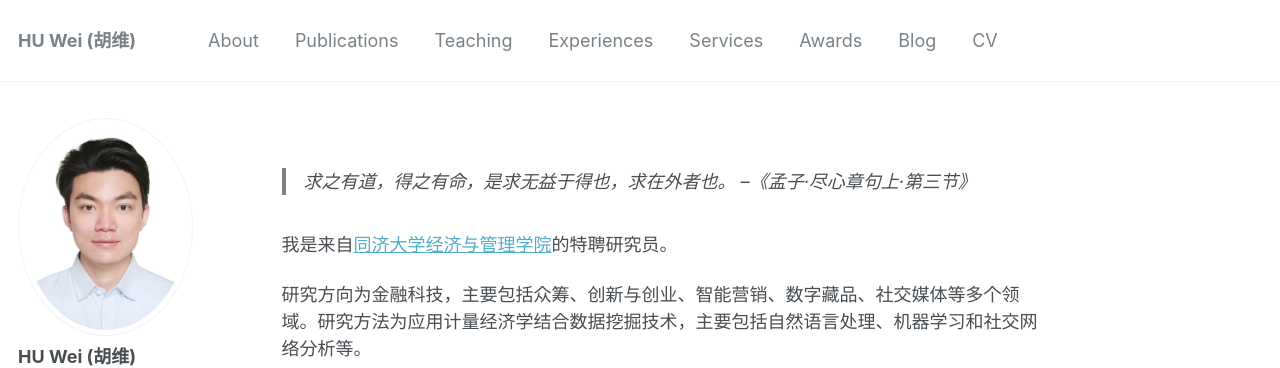
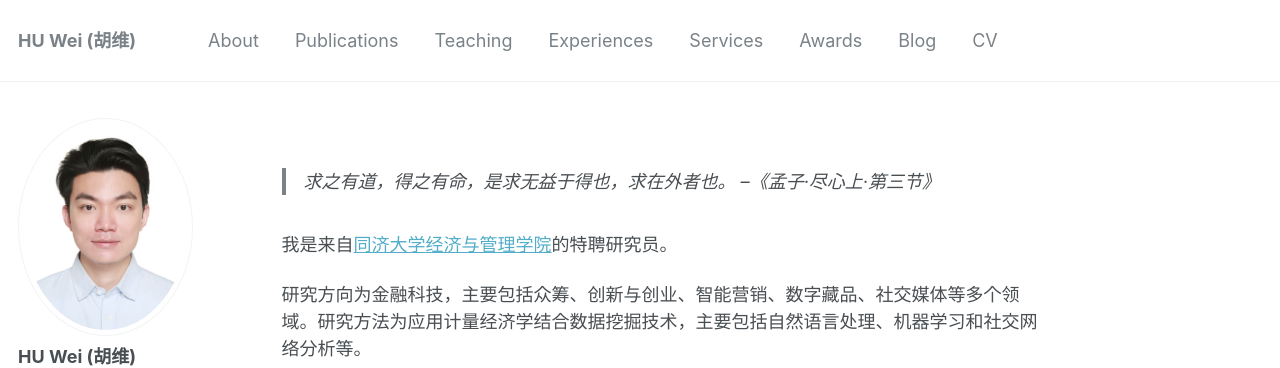
Before and after one commit to huwei-vincent/huwei-vincent.github.io, a Jekyll site: the page built from _pages/about-cn.md, in a window 1280 px wide and 1394 px high. Shown: the top 368 px of the window. Built offline with Jekyll 4.4.1, drawn with Linux system fonts in a browser that asks for light colours; some web fonts are replaced.

Commit message:
update in my local

```diff
--- a/_pages/about-cn.md
+++ b/_pages/about-cn.md
@@ -10,7 +10,7 @@ redirect_from:
 ---
 
 >求之有道，得之有命，是求无益于得也，求在外者也。
->--《孟子·尽心章句上·第三节》
+> --《孟子·尽心上·第三节》
 
 我是来自[同济大学](https://www.tongji.edu.cn/)[经济与管理学院](https://sem.tongji.edu.cn/semch/)的特聘研究员。
 
```
